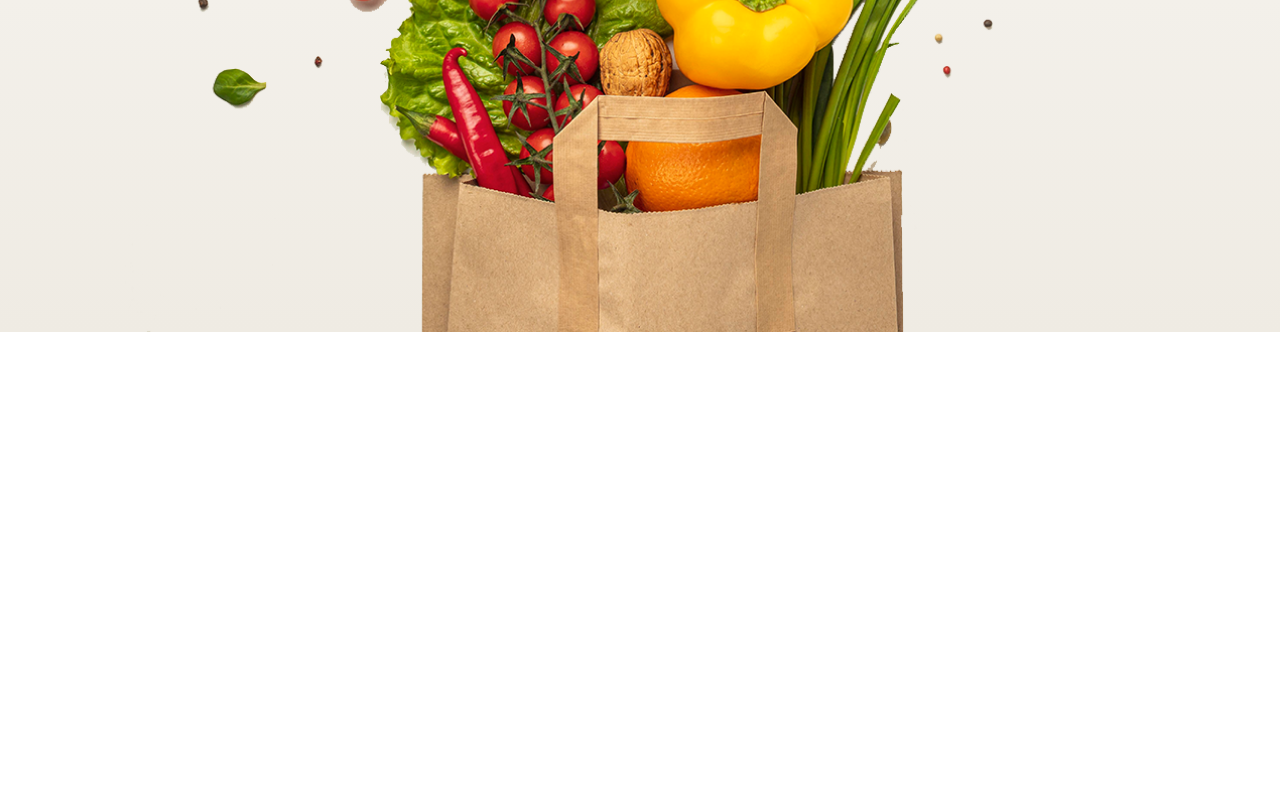
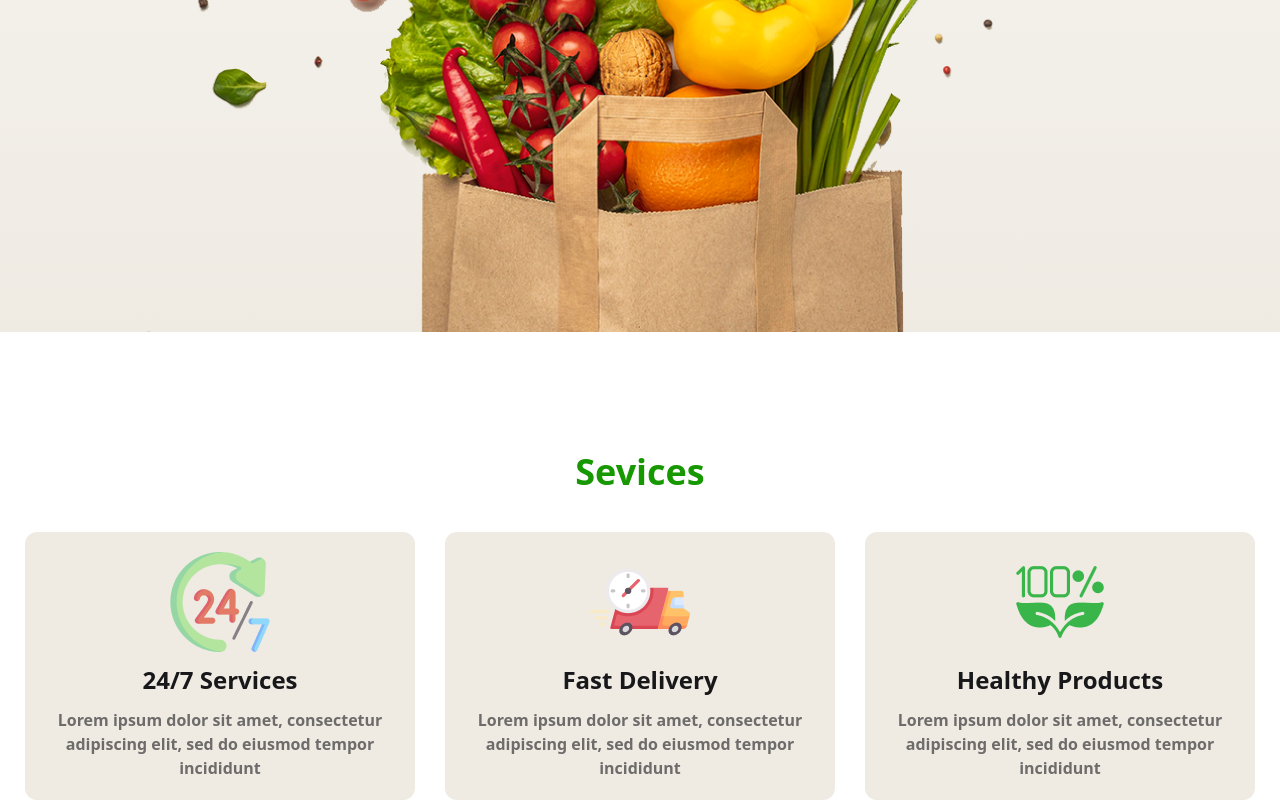
Before and after one commit to TutonGhosh/natures-platter-html-tailwindcss-daisyui, a plain HTML site: page index.html in a window 1280 px wide. Shown: the part 1003-1803 px from the top of the page. Before the commit the page ends 1335 px from the top, so only its background shows below. Drawn offline with nearby package versions, Linux system fonts and the light colour scheme.

Commit message:
service section completed

```diff
--- a/index.html
+++ b/index.html
@@ -3,7 +3,7 @@
 <head>
     <meta charset="UTF-8">
     <meta name="viewport" content="width=device-width, initial-scale=1.0">
-    <title>Natures Platter</title>
+    <title>nature's platter</title>
 
     <!-- Font Awesome -->
     <script src="https://kit.fontawesome.com/61951a945a.js" crossorigin="anonymous"></script>
@@ -85,7 +85,38 @@
         <!-- Banner End -->
 
     </header>
+
     <main>
+
+        <!-- Services Start -->
+        <section class="max-w-[1300px] mx-auto mt-20 lg:mt-30">
+            <div class="mx-2 md:mx-5">
+                <h1 class="text-4xl font-semibold text-[rgba(23,152,0,1)] text-center">Sevices</h1>
+                <!-- Cards -->
+                 <div class="mt-10 grid gap-5 grid-cols-1 lg:grid-cols-3 justify-items-center">
+                    <!-- Card 1 -->
+                     <div class="max-w-[390px] bg-[#EFEBE3] text-center p-5 space-y-3 rounded-xl">
+                        <img src="images/service.png" alt="" class="mx-auto">
+                        <h1 class="text-2xl font-semibold">24/7 Services </h1>
+                        <p class="text-base font-semibold opacity-60">Lorem ipsum dolor sit amet, consectetur adipiscing elit, sed do eiusmod tempor incididunt</p>
+                     </div>
+                    <!-- Card 2 -->
+                     <div class="max-w-[390px] bg-[#EFEBE3] text-center p-5 space-y-3 rounded-xl">
+                        <img src="images/delivery.png" alt="" class="mx-auto">
+                        <h1 class="text-2xl font-semibold">Fast Delivery</h1>
+                        <p class="text-base font-semibold opacity-60">Lorem ipsum dolor sit amet, consectetur adipiscing elit, sed do eiusmod tempor incididunt</p>
+                     </div>
+                    <!-- Card 3 -->
+                     <div class="max-w-[390px] bg-[#EFEBE3] text-center p-5 space-y-3 rounded-xl">
+                        <img src="images/healthy.png" alt="" class="mx-auto">
+                        <h1 class="text-2xl font-semibold">Healthy Products</h1>
+                        <p class="text-base font-semibold opacity-60">Lorem ipsum dolor sit amet, consectetur adipiscing elit, sed do eiusmod tempor incididunt</p>
+                     </div>
+                 </div>
+            </div>
+        </section>
+        <!-- Services End -->
+
 
     </main>
     <footer>
```
